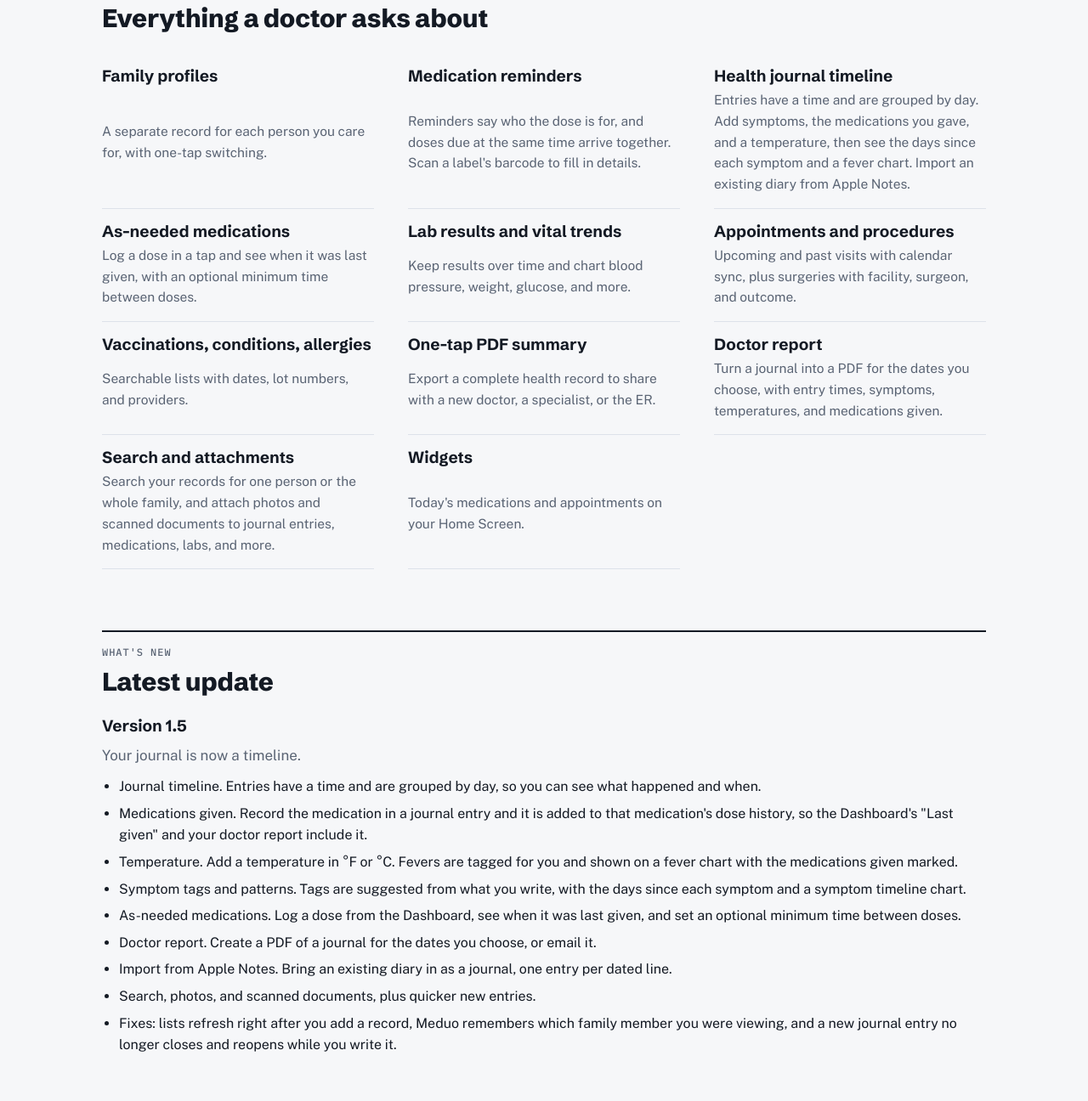
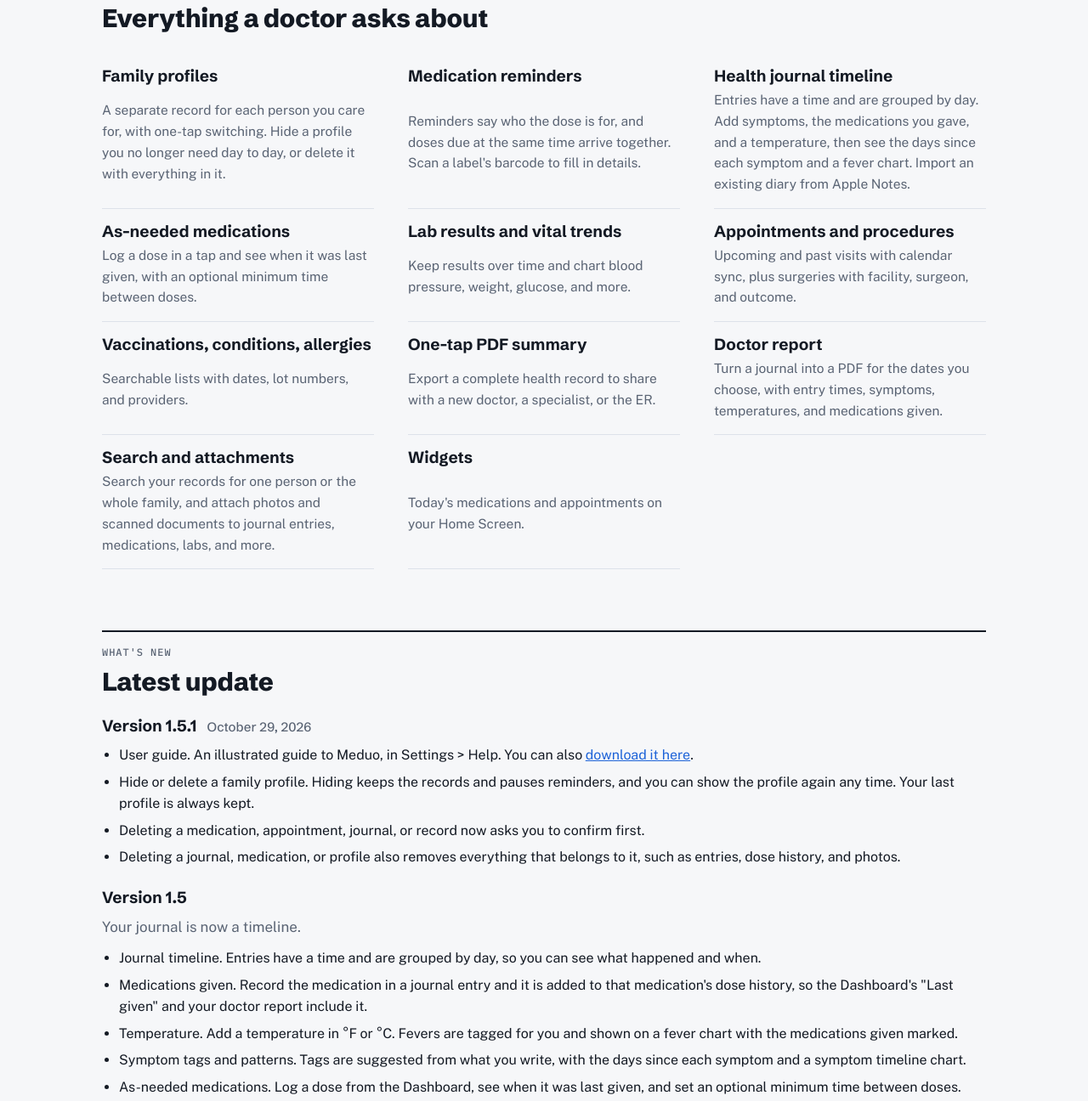
Before and after one commit to trogdor77/trogdor77.github.io, a plain HTML site: page meduo/index.html in a window 1280 px wide. Shown: the part 1245-2541 px from the top of the page at 85% size. Drawn offline with nearby package versions, Linux system fonts and the light colour scheme.

Commit message:
Meduo 1.5.1: user guide download, What's new for 1.5.1, profile hiding in features, press kit version
Co-Authored-By: Claude Opus 5.5 <noreply@anthropic.com>

```diff
--- a/meduo/index.html
+++ b/meduo/index.html
@@ -113,7 +113,7 @@
       <h2 id="feat-h">Everything a doctor asks about</h2>
     </div>
     <div class="features">
-      <div class="feature"><h3>Family profiles</h3><p>A separate record for each person you care for, with one-tap switching.</p></div>
+      <div class="feature"><h3>Family profiles</h3><p>A separate record for each person you care for, with one-tap switching. Hide a profile you no longer need day to day, or delete it with everything in it.</p></div>
       <div class="feature"><h3>Medication reminders</h3><p>Reminders say who the dose is for, and doses due at the same time arrive together. Scan a label's barcode to fill in details.</p></div>
       <div class="feature"><h3>Health journal timeline</h3><p>Entries have a time and are grouped by day. Add symptoms, the medications you gave, and a temperature, then see the days since each symptom and a fever chart. Import an existing diary from Apple Notes.</p></div>
       <div class="feature"><h3>As-needed medications</h3><p>Log a dose in a tap and see when it was last given, with an optional minimum time between doses.</p></div>
@@ -131,6 +131,15 @@
     <div class="section-head">
       <span class="label">What's new</span>
       <h2 id="new-h">Latest update</h2>
+    </div>
+    <div class="release">
+      <h3>Version 1.5.1 <span class="muted" style="font-size:15px;font-weight:500">October 29, 2026</span></h3>
+      <ul>
+        <li>User guide. An illustrated guide to Meduo, in Settings &gt; Help. You can also <a href="/meduo/Meduo-User-Guide.pdf">download it here</a>.</li>
+        <li>Hide or delete a family profile. Hiding keeps the records and pauses reminders, and you can show the profile again any time. Your last profile is always kept.</li>
+        <li>Deleting a medication, appointment, journal, or record now asks you to confirm first.</li>
+        <li>Deleting a journal, medication, or profile also removes everything that belongs to it, such as entries, dose history, and photos.</li>
+      </ul>
     </div>
     <div class="release">
       <h3>Version 1.5</h3>
@@ -261,6 +270,7 @@
       <h2 id="more-h">Questions, press, and support</h2>
     </div>
     <div class="actions">
+      <a class="btn secondary" href="/meduo/Meduo-User-Guide.pdf">User guide (PDF)</a>
       <a class="btn secondary" href="/support/">Get support</a>
       <a class="btn secondary" href="/meduo/press/">Press kit</a>
       <a class="btn secondary" href="/meduo/privacy/">Privacy policy</a>
```
Also changed, not shown: meduo/press/index.html (+2 -2 lines), 1 other file.
